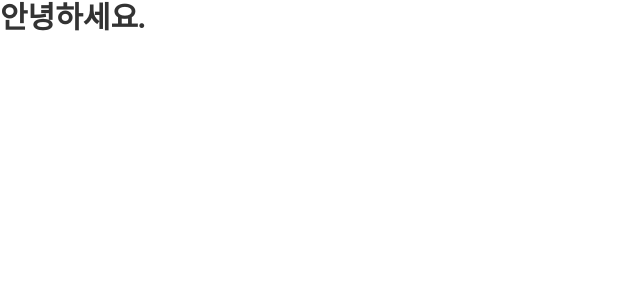
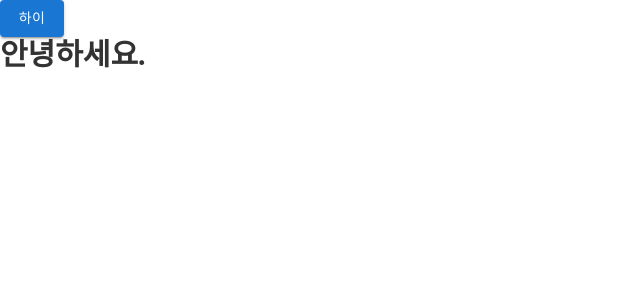
Before and after one commit to jhs512/2022_react, a React (Create React App) app: page / in a window 1280 px wide. Shown: the top 300 px of the page, without its empty margins (0-640 px from the left). Built offline with nearby package versions, Linux system fonts and the light colour scheme; a web font is replaced by a local one.

Commit message:
MUI 설치

```diff
--- a/package.json
+++ b/package.json
@@ -3,6 +3,9 @@
   "version": "0.1.0",
   "private": true,
   "dependencies": {
+    "@emotion/react": "^11.9.0",
+    "@emotion/styled": "^11.8.1",
+    "@mui/material": "^5.7.0",
     "react": "^18.1.0",
     "react-dom": "^18.1.0",
     "react-scripts": "5.0.1"
--- a/src/App.js
+++ b/src/App.js
@@ -1,6 +1,10 @@
+import { Button } from "@mui/material";
+
 function App() {
   return (
     <div className="App">
+      <Button variant="contained">하이</Button>
+      <br />
       <span className="font-bold text-3xl">안녕하세요.</span>
     </div>
   );
```
Also changed, not shown: 1 other file (tests, documents, lock files or other folders).
